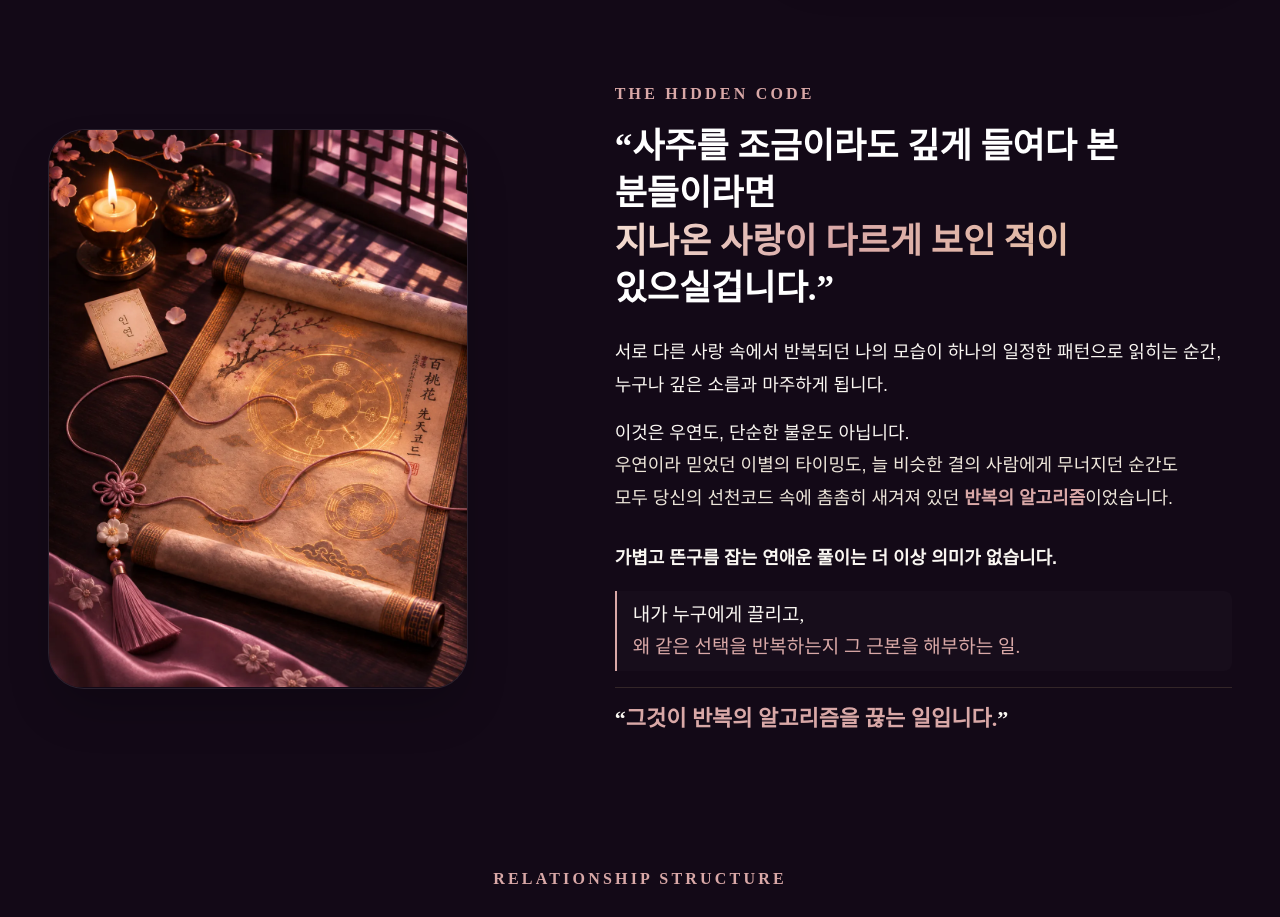
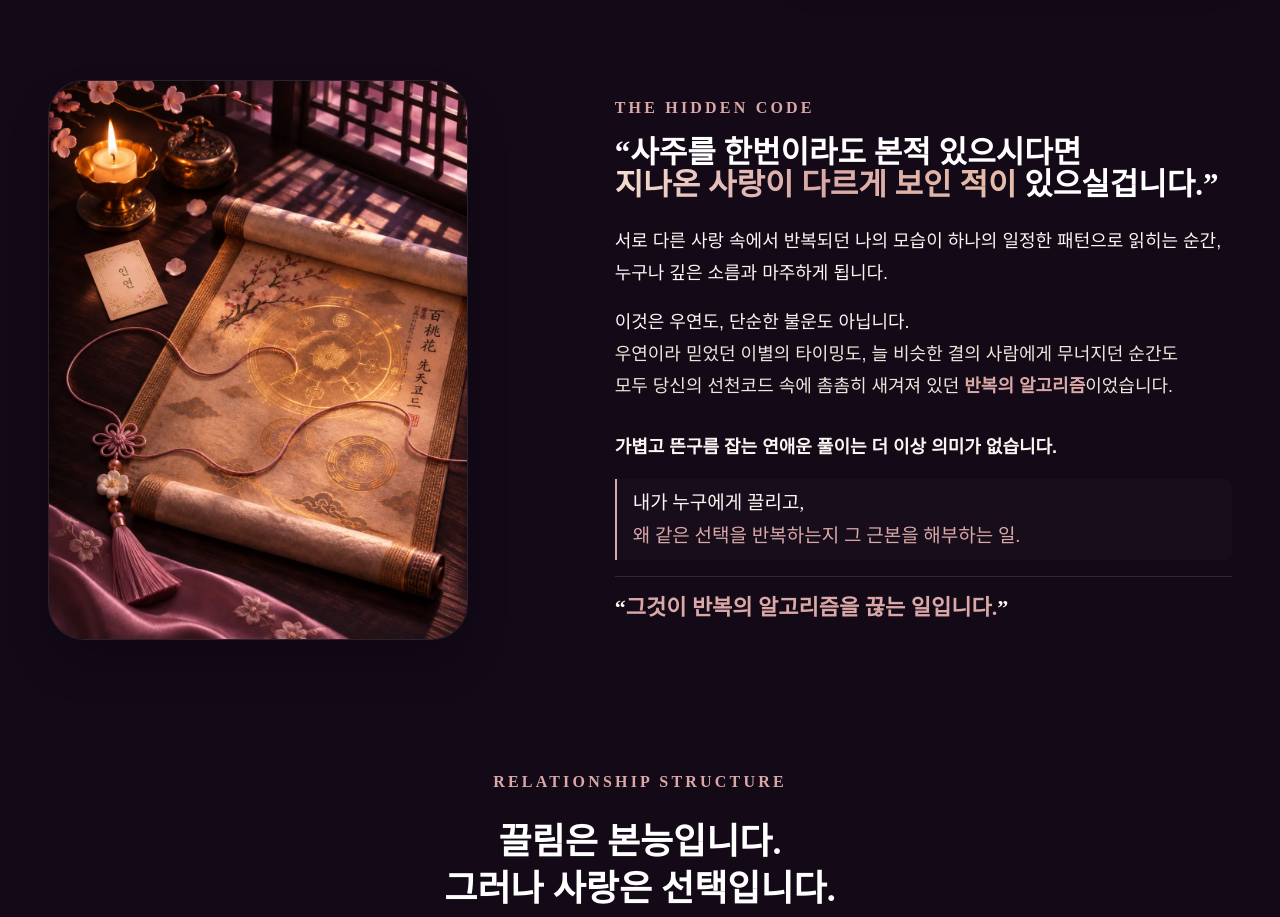
Before and after one commit to woolbo100/buzasun, a Next.js app: page /reports/baekdohwa-report in a window 1280 px wide. Shown: the part 6580-7497 px from the top of the page. Built offline with nearby package versions, Linux system fonts and the light colour scheme; no server answers; the database is empty.

Commit message:
feat: 연애 리포트 THE HIDDEN CODE 헤드카피 문구 및 1줄 정렬 최적화

```diff
--- a/app/reports/baekdohwa-report/page.tsx
+++ b/app/reports/baekdohwa-report/page.tsx
@@ -448,9 +448,8 @@ export default function BaekdohwaReportPage() {
                       <span className="block font-elegant text-[12pt] font-semibold tracking-[0.2em] text-[#D9A8A7] uppercase mb-4">
                         THE HIDDEN CODE
                       </span>
-                      <h2 className="text-2xl md:text-[32px] lg:text-[35px] font-elegant font-bold text-white mb-6 leading-[1.35] break-keep">
-                        &ldquo;사주를 조금이라도 깊게 들여다 본 분들이라면<br />
-                        <span className="gradient-text-love">지나온 사랑이 다르게 보인 적이</span> 있으실겁니다.&rdquo;
+                      <h2 className="text-xl sm:text-2xl md:text-[26px] lg:text-[29px] xl:text-[31px] font-elegant font-bold text-white mb-6 leading-[1.35] break-keep">
+                        &ldquo;사주를 한번이라도 본적 있으시다면 <span className="gradient-text-love">지나온 사랑이 다르게 보인 적이</span> 있으실겁니다.&rdquo;
                       </h2>
                     </div>
 
```
